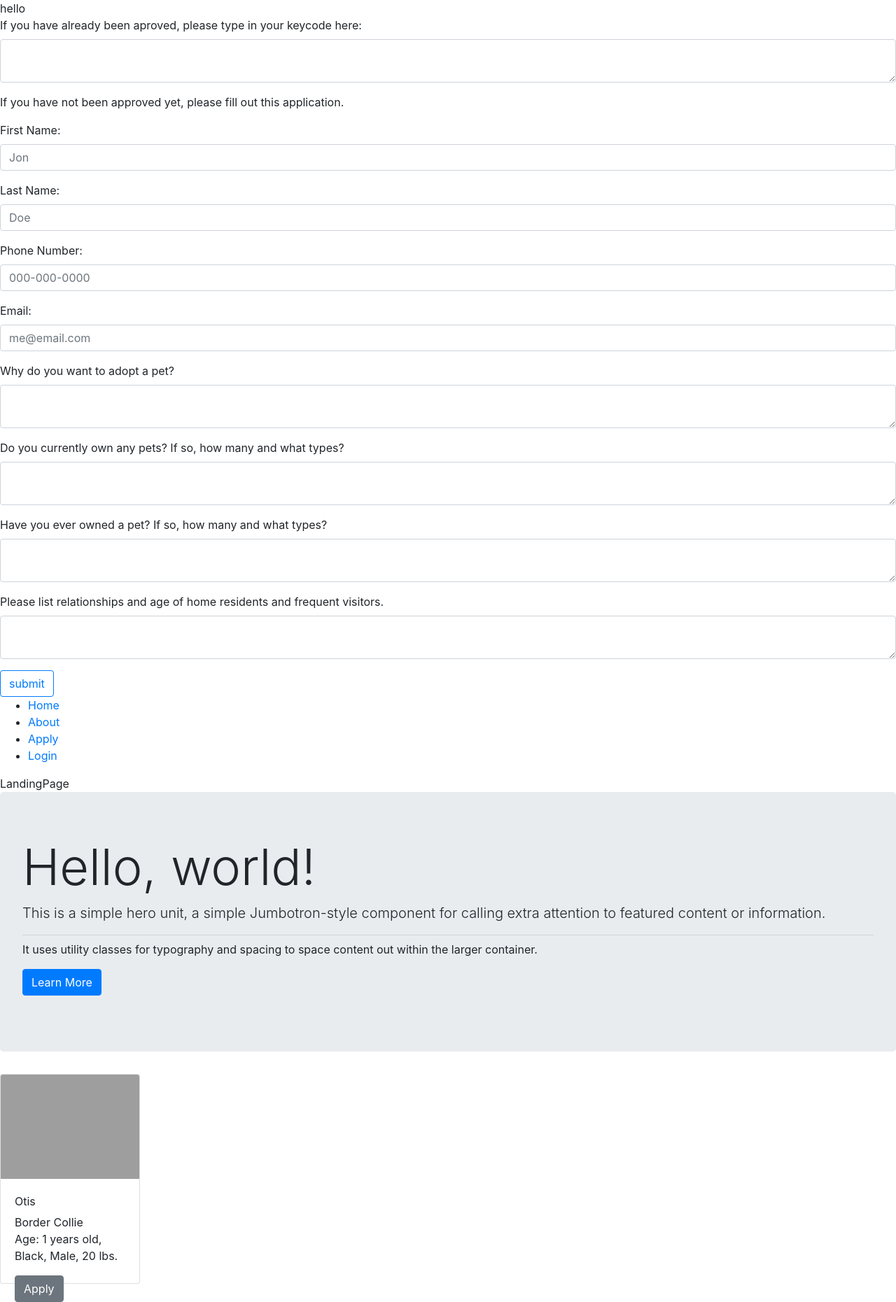
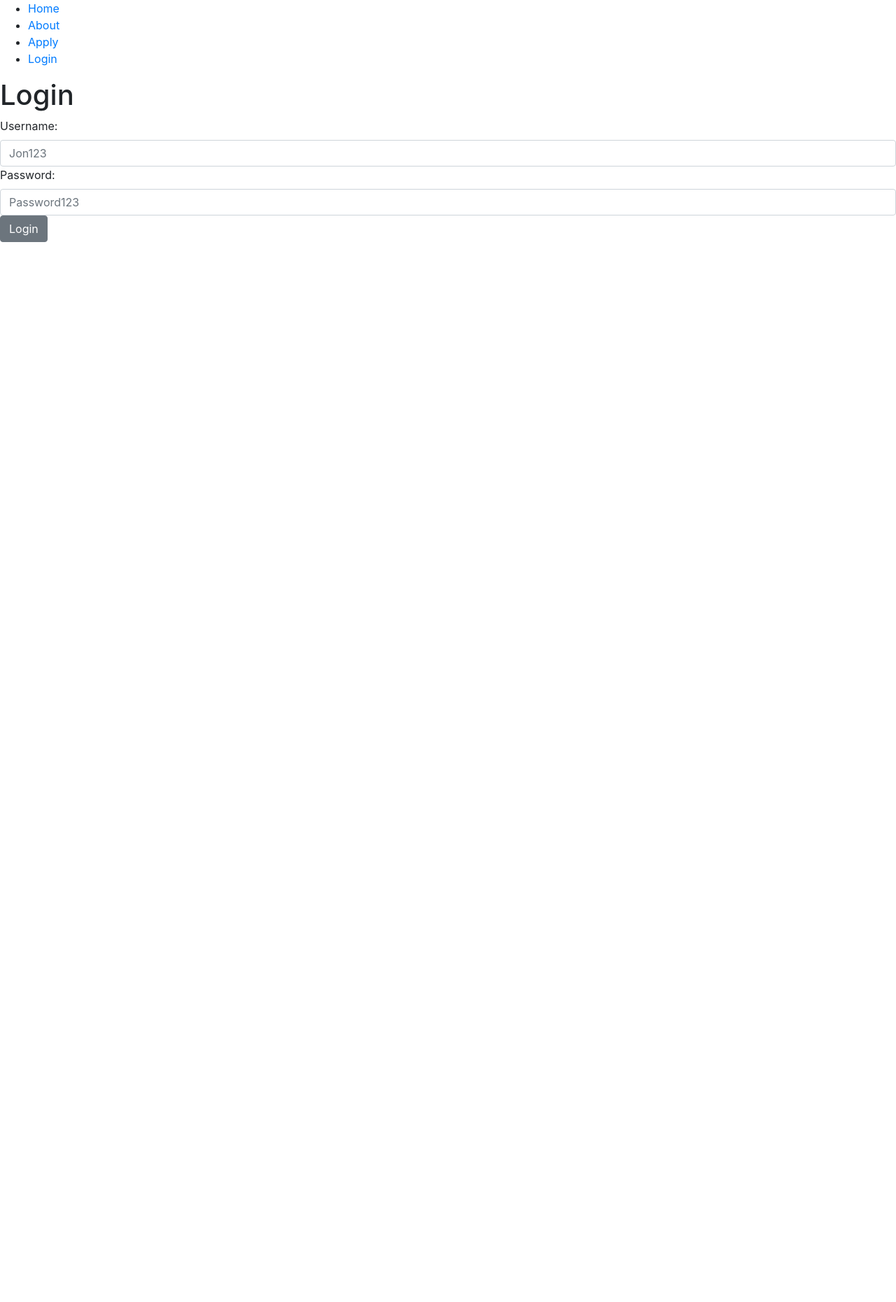
Before and after one commit to Dev-94/pet_shelter, a React (Create React App) app: page /login in a window 1280 px wide. Shown: the whole page at 70% size. After the commit the page ends 800 px from the top, so only its background shows below. Built offline with nearby package versions, Linux system fonts and the light colour scheme; grey boxes are pictures that could not be loaded.

Commit message:
sets up routes for each page

```diff
--- a/src/App.js
+++ b/src/App.js
@@ -6,9 +6,7 @@ import NavBar from './Components/NavBar'
 function App() {
   return (
     <div>
-      hello
-      {/* <LandingPage /> */}
-      <ApplyPage />  <NavBar />
+      <NavBar />
     </div>
   );
 }
--- a/src/Components/NavBar.tsx
+++ b/src/Components/NavBar.tsx
@@ -1,6 +1,9 @@
 import React from 'react'
 import { BrowserRouter as Router, Switch, Route, Link } from "react-router-dom";
 import LandingPage from '../Pages/LandingPage';
+import ApplyPage from '../Pages/ApplyPage'
+import AboutPage from '../Pages/AboutPage'
+import LoginPage from '../Pages/LoginPage'
 
 const NavBar = () => {
 
@@ -25,14 +28,13 @@ const NavBar = () => {
                 </nav>
 
                 <Switch>
-                    <Route path="/about">
-                        {/* <About /> */}
+                    <Route path="/about" component={AboutPage}>
                     </Route>
-                    <Route path="/apply">
-                        {/* <Apply /> */}
+                    <Route path="/apply" component={ApplyPage}>
                     </Route>
-                    <Route path="/">
-                        <LandingPage />
+                    <Route path="/login" component={LoginPage}>
+                    </Route>
+                    <Route exact={true} path="/" component={LandingPage}>
                     </Route>
                 </Switch>
             </div>
@@ -44,13 +46,13 @@ const NavBar = () => {
 }
 
 // function Home() {
-//     return <h2>Home</h2>
+//     return <LandingPage />
 // }
 // function About() {
 //     return <h2>About</h2>
 // }
 // function Apply() {
-//     return <h2>Apply</h2>
+//     return <ApplyPage />
 // }
 
 export default NavBar
--- /dev/null
+++ b/src/Pages/AboutPage.tsx
@@ -0,0 +1,17 @@
+import React from 'react'
+
+
+const AboutPage = () => {
+    return (<div>
+
+        <h1 className="display-3">Pet Shelter!</h1>
+        <p className="lead">This is a pet shelter. If you are interested in adopting a pet please submit an application. Within 48 hours you recieve a response.</p>
+        <hr className="my-2" />
+        <p>Please apply by clicking the button below.</p>
+
+
+    </div>)
+
+}
+
+export default AboutPage
--- a/src/Pages/ApplyPage.tsx
+++ b/src/Pages/ApplyPage.tsx
@@ -11,7 +11,6 @@ const ApplyPage = () => {
                 </Label>
                 <Input type="textarea" name="text" id="exampleText" />
             </FormGroup>
-
             <p>If you have not been approved yet, please fill out this application.</p>
             <Application />
         </div>)
--- a/src/Pages/LandingPage.css
+++ b/src/Pages/LandingPage.css
@@ -1,4 +1,8 @@
 .card{
-    width: 200px;
-    height: 300px;
+    width: 300px;
+    height: 550px;
 }
+
+.cards {
+    display: inline-block;
+}
--- a/src/Pages/LandingPage.tsx
+++ b/src/Pages/LandingPage.tsx
@@ -1,33 +1,47 @@
-import React from 'react'
+import React, { useState } from 'react'
 import NavBar from '../Components/NavBar'
-import { Card, CardImg, CardText, CardLink, CardBody, CardTitle, CardSubtitle, Button, Jumbotron } from 'reactstrap';
-import { BrowserRouter as Router, Switch, Route, Link } from "react-router-dom";
+import { Card, CardImg, CardText, CardLink, CardBody, CardTitle, CardSubtitle, Button, Jumbotron, Nav } from 'reactstrap';
+import { BrowserRouter as Router, Switch, Route, Link, Redirect } from "react-router-dom";
 import './LandingPage.css'
-
+import otis from '../images/otis.jpeg'
+import dana from '../images/dana.jpeg'
 
 const LandingPage = () => {
 
+
+
     return (
 
-        <div>LandingPage
+        <div>
             <Jumbotron>
-                <h1 className="display-3">Hello, world!</h1>
-                <p className="lead">This is a simple hero unit, a simple Jumbotron-style component for calling extra attention to featured content or information.</p>
+                <h1 className="display-3">Pet Shelter!</h1>
+                <p className="lead">This is a pet shelter. If you are interested in adopting a pet please submit an application. Within 48 hours you recieve a response.</p>
                 <hr className="my-2" />
-                <p>It uses utility classes for typography and spacing to space content out within the larger container.</p>
+                <p>Please apply by clicking the button below.</p>
                 <p className="lead">
                     <Button color="primary">Learn More</Button>
                 </p>
             </Jumbotron>
+            <div className="Cards">
                 <Card className="card">
-                <CardImg top width="100%" src="/assets/318x180.svg" alt="Card image cap" />
+                    <CardImg top width="100%" src={otis} alt="Otis" />
                     <CardBody>
                         <CardTitle>Otis</CardTitle>
                         <CardSubtitle>Border Collie</CardSubtitle>
                         <CardText>Age: 1 years old, Black, Male, 20 lbs.</CardText>
-                    <Button>Apply</Button>
+                        <Link to="/apply">Apply</Link>
                     </CardBody>
                 </Card>
+                <Card className="card">
+                    <CardImg top width="100%" src={dana} alt="Dana" />
+                    <CardBody>
+                        <CardTitle>Dana</CardTitle>
+                        <CardSubtitle>Domestic Shorthair</CardSubtitle>
+                        <CardText>Age: 3 years old, Black, Female, 10 lbs.</CardText>
+                        <Link to="/apply">Apply</Link>
+                    </CardBody>
+                </Card>
+            </div>
         </div>
     )
 
--- /dev/null
+++ b/src/Pages/LoginPage.tsx
@@ -0,0 +1,26 @@
+import React from 'react'
+import { Label, Input, Button } from 'reactstrap'
+
+const LoginPage = () => {
+
+    return (
+        <div>
+            <h1>Login</h1>
+            <Label for="name">Username: </Label>
+            <Input type="text"
+                name="Username"
+                placeholder="Jon123" />
+            <Label for="name">Password: </Label>
+            <Input type="text"
+                name="Password"
+                placeholder="Password123" />
+            <Button>Login</Button>
+
+
+        </div>
+
+    )
+
+}
+
+export default LoginPage
```
Also changed, not shown: src/images/dana.jpeg (added), src/images/otis.jpeg (added). Lines whose indentation alone changed are shown as unchanged.
